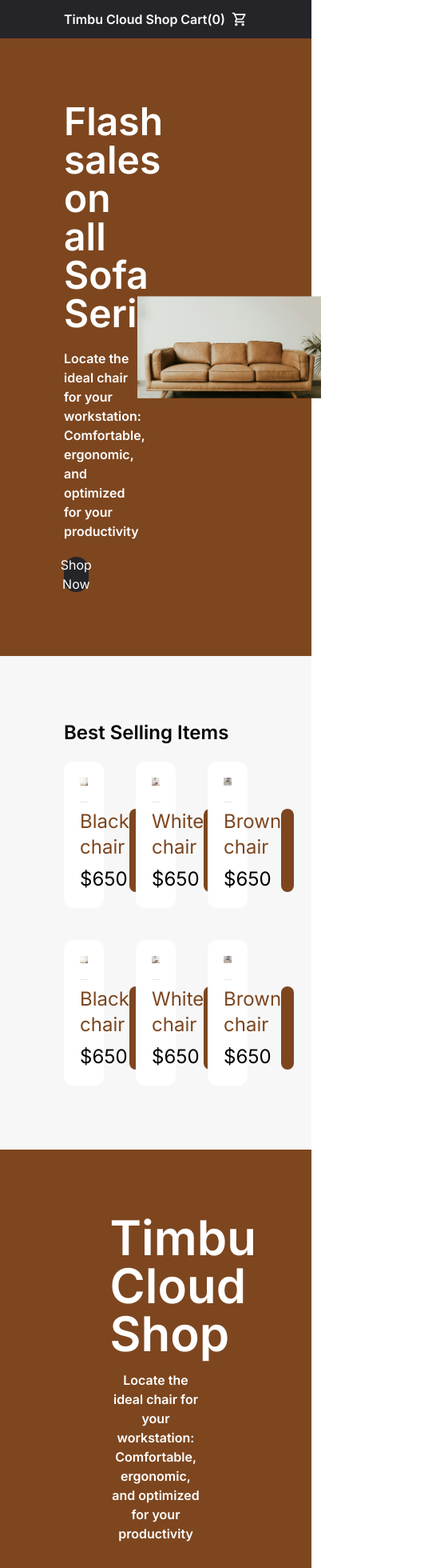
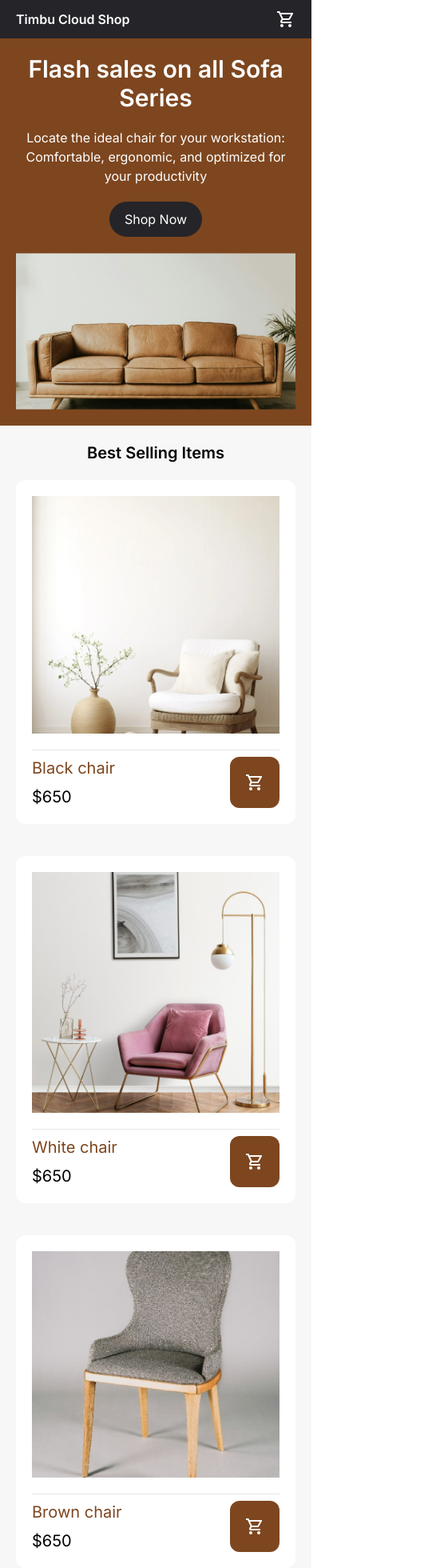
Before and after one commit to Vixs101/HNGtask2-TimbuCloudShop, a React (Vite) app: page / in a window 390 px wide. Shown: the top 1960 px of the page at 80% size, 556 px wide, since content can reach past the window. Built offline with nearby package versions, Linux system fonts and the light colour scheme.

Commit message:
Feature:Worked on the responsiveness of the listing page

```diff
--- a/src/App.css
+++ b/src/App.css
@@ -18,3 +18,23 @@
     white-space: pre;
   }
 }
+
+.loader {
+  border: 4px solid rgba(255, 255, 255, 0.3);
+  border-radius: 50%;
+  border-top: 4px solid #000;
+  width: 24px;
+  height: 24px;
+  -webkit-animation: spin 1s linear infinite;
+  animation: spin 1s linear infinite;
+}
+
+@-webkit-keyframes spin {
+  0% { -webkit-transform: rotate(0deg); }
+  100% { -webkit-transform: rotate(360deg); }
+}
+
+@keyframes spin {
+  0% { transform: rotate(0deg); }
+  100% { transform: rotate(360deg); }
+}
--- a/src/components/Navbar.tsx
+++ b/src/components/Navbar.tsx
@@ -3,13 +3,13 @@ import { MdOutlineShoppingCart } from "react-icons/md";
 
 function Navbar() {
   return (
-    <nav className="flex bg-secondary text-white font-semibold justify-between px-20 py-3">
+    <nav className="flex bg-secondary text-white font-semibold justify-between px-5 md:px-20 py-3">
       <h1 className="cursor-pointer"> Timbu Cloud Shop</h1>
       <div className="flex items-center gap-2 cursor-pointer hover:text-primary">
-        <h2>
+        <h2 className="hidden md:block">
           Cart(<span>0</span>)
         </h2>
-        <MdOutlineShoppingCart className="text-xl"/>
+        <MdOutlineShoppingCart className="text-2xl md:text-xl"/>
       </div>
     </nav>
   );
--- a/src/pages/Homepage.tsx
+++ b/src/pages/Homepage.tsx
@@ -10,12 +10,12 @@ function Homepage() {
     <>
       <Navbar />
       {/* hero section */}
-      <section className="flex p-20 justify-between bg-primary text-white w-full items-center h-full">
-        <div className="flex flex-col w-2/5 h-4/5 gap-5">
-          <h1 className="heroText text-5xl font-semibold">
+      <section className="flex md:flex-row flex-col p-5 md:p-20 justify-between bg-primary text-white w-full items-center h-full gap-5 md:gap-6 lg:gap-0">
+        <div className="flex flex-col items-center md:items-start text-center md:text-start lg:w-2/5 md:h-4/5 gap-5 w-full">
+          <h1 className="md:heroText text-3xl md:lg:text-5xl font-semibold">
             Flash sales on all <span className="lg:br"></span> Sofa Series
           </h1>
-          <p className="font-semibold">
+          <p className="md:font-semibold">
             Locate the ideal chair for your workstation: Comfortable, ergonomic,
             and optimized for your productivity
           </p>
@@ -23,29 +23,32 @@ function Homepage() {
             Shop Now
           </button>
         </div>
-        <img src="/images/heroImage.png" alt="heroImage" />
+        <img
+          src="/images/heroImage.png"
+          alt="heroImage"
+          className="md:w-4/5 lg:w-auto"
+        />
       </section>
 
       {/* items */}
-      <section className="bg-[#F7F7F7] p-20">
-        <h2 className="text-2xl font-semibold">Best Selling Items</h2>
-        <div className="grid grid-cols-3 gap-10 h-full mt-5">
+      <section className="bg-[#F7F7F7] p-5 md:p-20">
+        <h2 className="text-center md:text-start text-xl md:text-2xl font-semibold">
+          Best Selling Items
+        </h2>
+        <div className="grid grid-cols-1 md:grid-cols-2 lg:grid-cols-3 gap-10 h-full mt-5">
           {productImage.map((product) => (
             <div
               key={product.id}
               className="flex flex-col bg-white p-5 rounded-xl gap-5"
             >
-              <img
-                src={`/images/${product.pic}.png`}
-                alt={product.alt}
-                className="h-5/6"
-              />
+              <img src={`/images/${product.pic}.png`} alt={product.alt} />
+
               <div className="flex justify-between border-t-gray-200 border-t pt-2">
-                <div className="flex flex-col gap-2 text-2xl">
-                  <h3 className="text-primary text-2xl">{product.title}</h3>
+                <div className="flex flex-col gap-2 text-xl md:text-2xl">
+                  <h3 className="text-primary">{product.title}</h3>
                   <p>{product.price}</p>
                 </div>
-                <button className="flex items-center justify-center bg-primary text-white text-4xl rounded-xl p-2 w-1/5">
+                <button className="flex items-center justify-center bg-primary hover:bg-[#8c552f] text-white text-2xl md:text-4xl rounded-xl md:p-2 w-1/5">
                   {product.button}
                 </button>
               </div>
@@ -55,20 +58,22 @@ function Homepage() {
       </section>
 
       {/* footer */}
-      <section className="flex flex-col items-center px-20 pt-20 pb-5 bg-primary text-white text-center w-full gap-16">
-        <div className="flex flex-col w-1/2 gap-4">
-          <h1 className="text-6xl font-semibold ">Timbu Cloud Shop</h1>
-          <p className="font-semibold">
+      <section className="flex flex-col items-center p-5 md:px-20 md:pt-20 md:pb-5 bg-primary text-white text-center w-full gap-10 md:gap-16">
+        <div className="flex flex-col md:w-1/2 gap-4">
+          <h1 className="text-3xl md:text-6xl font-semibold ">
+            Timbu Cloud Shop
+          </h1>
+          <p className="md:font-semibold">
             Locate the ideal chair for your workstation: Comfortable,
             <span className="lg:br"></span> ergonomic, and optimized for your
             productivity
           </p>
         </div>
 
-        <div className="flex justify-between w-3/4">
+        <div className="flex flex-col md:flex-row justify-between gap-3 md:gap-0 md:w-3/4">
           <div className="flex gap-3">
             <span className="bg-[#D9D9D9] p-4 rounded-full">
-              <LuPhone className="text-black text-lg"/>
+              <LuPhone className="text-black text-lg" />
             </span>
             <span>
               <p>+90 365 784 66</p>
@@ -77,7 +82,7 @@ function Homepage() {
           </div>
           <div className="flex gap-3">
             <span className="bg-[#D9D9D9] p-4 rounded-full">
-              <FaRegEnvelope className="text-black text-lg"/>
+              <FaRegEnvelope className="text-black text-lg" />
             </span>
             <span>
               <p>Immalex02@gmail.com</p>
@@ -86,7 +91,7 @@ function Homepage() {
           </div>
           <div className="flex gap-3">
             <span className="bg-[#D9D9D9] p-4 rounded-full">
-              <IoMdHome className="text-black text-lg"/>
+              <IoMdHome className="text-black text-lg" />
             </span>
             <span>
               <p>Lagos, Nigeria</p>
```
